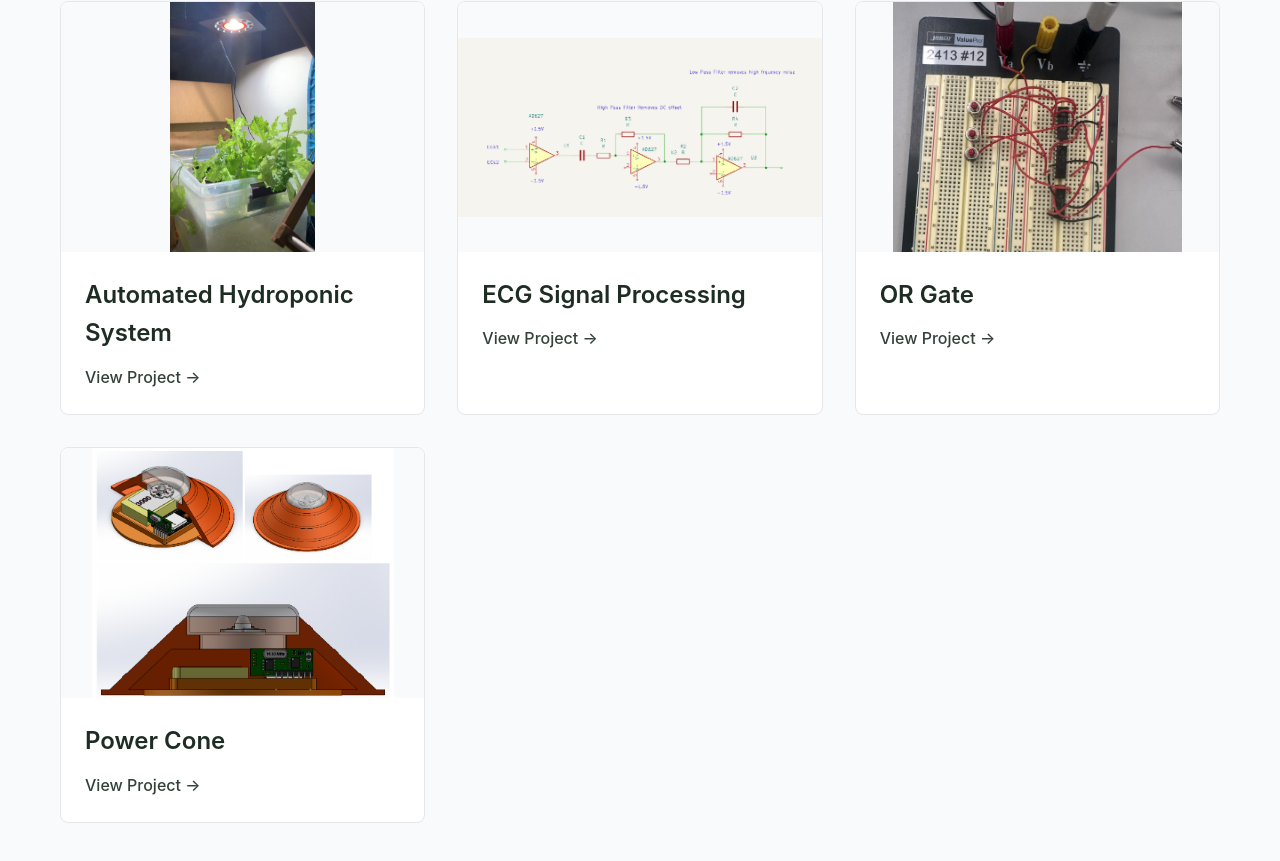
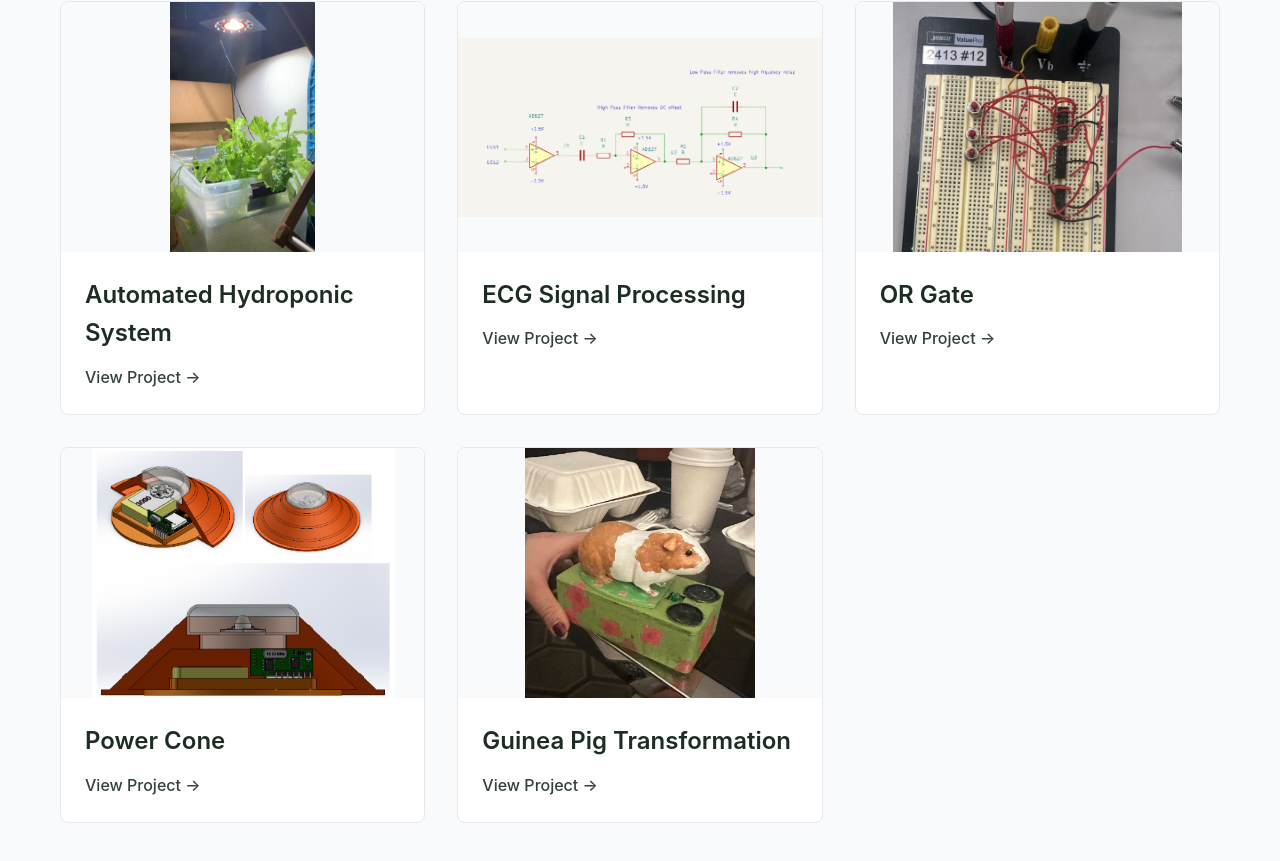
Before and after one commit to HenGao/portfolio1, a React (Vite) app: page /projects in a window 1280 px wide. Shown: the part 1087-1948 px from the top of the page. Built offline with nearby package versions, Linux system fonts and the light colour scheme.

Commit message:
fixed minor bugs and added a new project

```diff
--- a/src/data/projects.js
+++ b/src/data/projects.js
@@ -211,6 +211,21 @@ export const projects = [
     mechanical: '',
     electrical: 'Intended to use an ESP32, 433 MHz RF Transmitter, and a multi colored 10 WATT LED. On the power side, power was to come from a 3000 mAh Li-Po battery. This battery was specced as it would give my client up to 15 hours of play time in negative degrees weather.',
     firmware: null
+  },
+  {
+    id: 'project-eleven',
+    title: 'Guinea Pig Transformation',
+    link: '/projects/project-eleven',
+    image: '/guinea-pig-transformation.png',
+    additionalImages: [],
+    description: 'A creative craft project',
+    fullDescription: 'A creative craft project featuring a handcrafted guinea pig figurine on a custom DJ deck–style base.',
+    how: [],
+    results: '',
+    technologies: [],
+    mechanical: '',
+    electrical: '',
+    firmware: null
   }
 ]
 
```
Also changed, not shown: public/guinea-pig-transformation.png (added), vercel.json.
